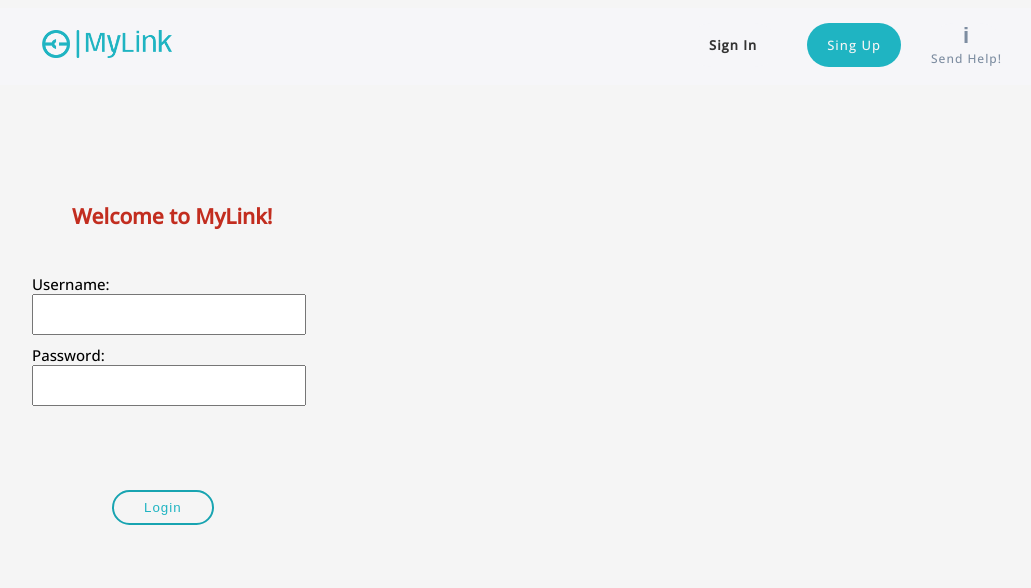
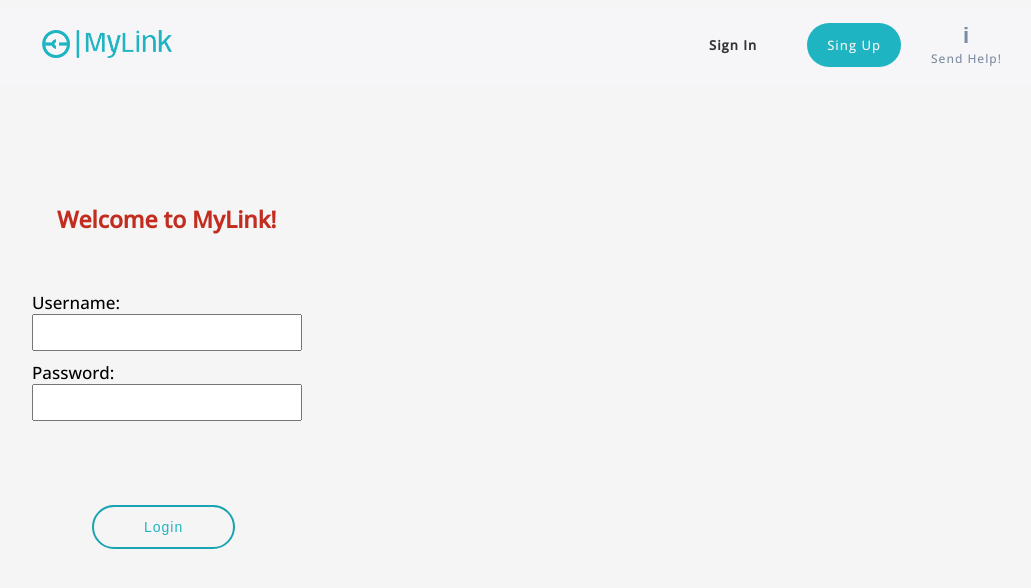
Before and after one commit to drammos/MyLink, a React (Vite) app in the folder frontent/linkedin/: page / in a window 1280 px wide. Shown: the top 588 px of the page, without its empty margins (126-1157 px from the left). Built offline with nearby package versions, Linux system fonts and the light colour scheme; a web font is replaced by a local one.

Commit message:
css changes

```diff
--- a/frontent/linkedin/src/Components/WelcomePageLogIn/WelcomePageLogIn.css
+++ b/frontent/linkedin/src/Components/WelcomePageLogIn/WelcomePageLogIn.css
@@ -14,26 +14,27 @@ form div{
 
 form h1{
     color: #C22D1F;
-    font-size: 21px;
-    margin-left: 40px;
-    padding-bottom: 20px;
+    font-size: 23px;
+    margin-left: 25px;
+    padding-bottom: 30px;
 }
 
 form div label{
-    font-size: 15px;
+    font-size: 17px;
     /* color: #1fb4c2; */
 }
 
 form div input{
-    padding: 10px 10px 10px 10px;
+    padding: 8px 8px 8px 8px;
     max-width: 250px;
     font-size: 15px;
 }
 
 form button{
+    font-size: 14px;
     margin-top: 30px;
-    margin-left: 80px;
-    padding: 8px 30px 8px 30px;
+    margin-left: 60px;
+    padding: 12px 50px 12px 50px;
     border: 2px solid #18a4b1;
     background-color: whitesmoke;
     color: #1fb4c2;
```
